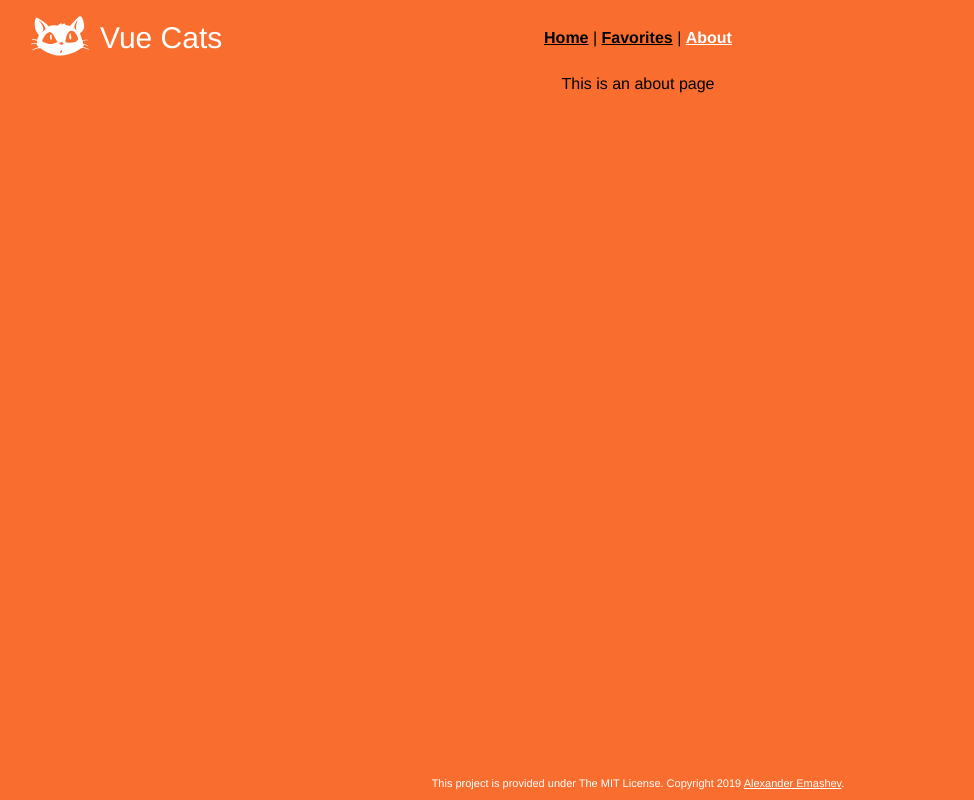
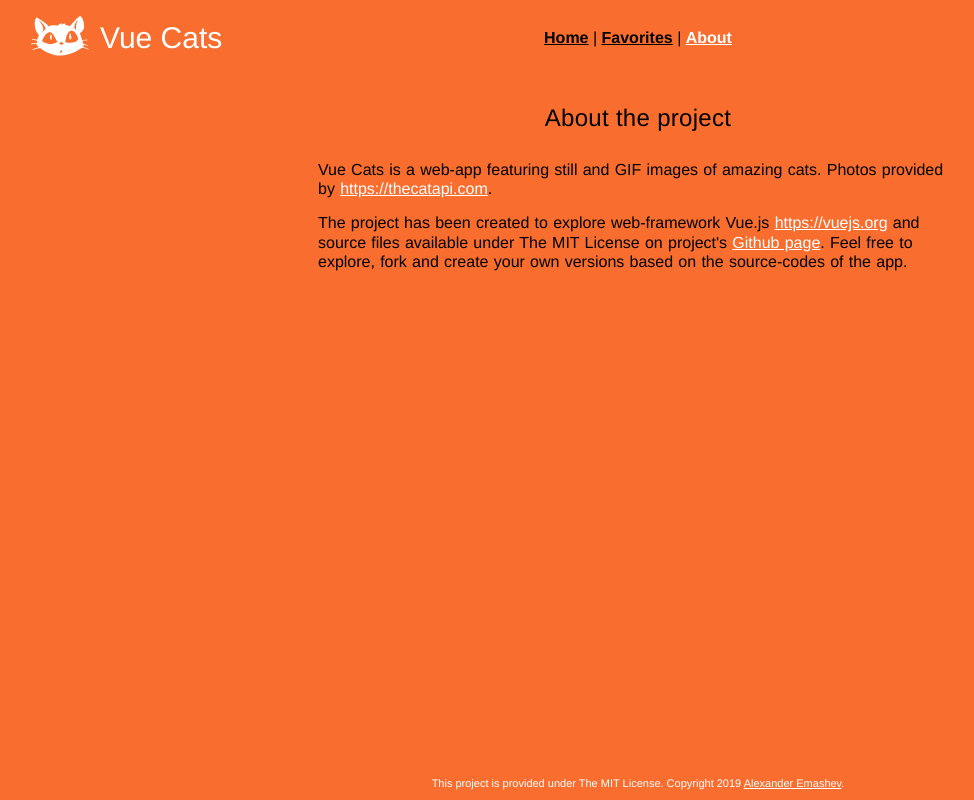
Before and after one commit to AlexEmashev/vue-cats, a Vue app: page /about in a window 1280 px wide. Shown: the whole page, without its empty margins (2-976 px from the left). Built offline with nearby package versions, Linux system fonts and the light colour scheme.

Commit message:
Update readme and about

```diff
--- a/src/views/About.vue
+++ b/src/views/About.vue
@@ -1,5 +1,36 @@
 <template>
   <div class="about">
-    <h1>This is an about page</h1>
+    <h1>About the project</h1>
+    <section class="about-text">
+      <p>
+        Vue Cats is a web-app featuring still and GIF images of amazing cats. Photos provided by
+        <a
+          href="https://thecatapi.com"
+        >https://thecatapi.com</a>.
+      </p>
+      <p>
+        The project has been created to explore web-framework Vue.js
+        <a
+          href="https://vuejs.org"
+        >https://vuejs.org</a> and source files available under The MIT License on project's
+        <a href="https://github.com/AlexEmashev/vue-cats">Github page</a>. Feel free to explore, fork and create your own versions based on the source-codes of the app.
+      </p>
+    </section>
   </div>
 </template>
+<style lang="scss" scoped>
+  h1 {
+    font-size: 24px;
+    letter-spacing: 0.3px;
+    padding: 30px 0;
+  }
+  .about-text {
+    text-align: left;
+    font-size: 16px;
+    p {
+      padding-bottom: 15px;
+      word-spacing: 0.05em;
+      line-height: 1.2em;
+    }
+  }
+</style>
```
Also changed, not shown: license.txt (added), 1 other file (tests, documents, lock files or other folders).
